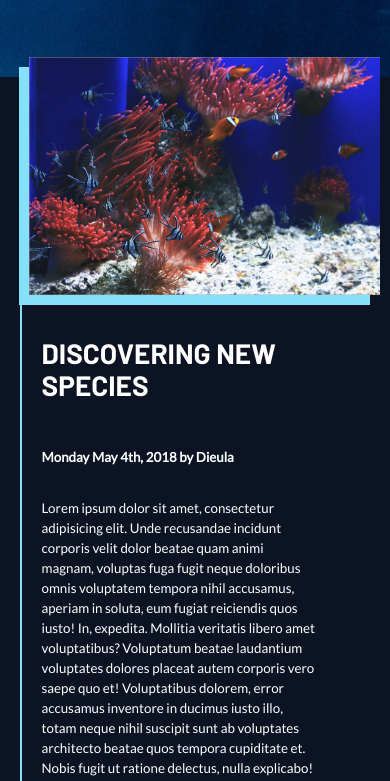
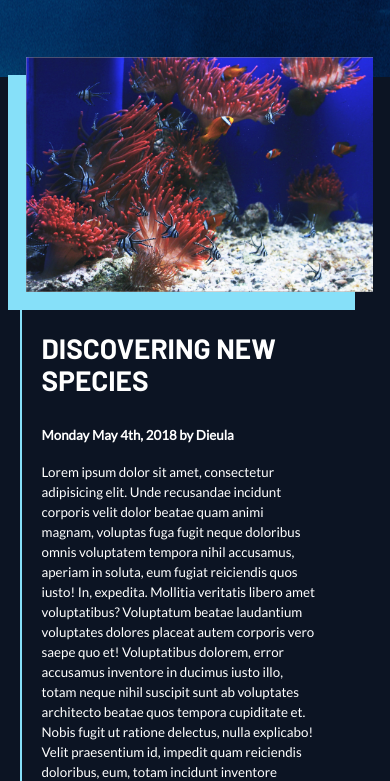
Before and after one commit to tejveena/tejaswini-veena-project1, a plain HTML site: page blog.html in a window 390 px wide. Shown: the part 598-1379 px from the top of the page. Drawn offline with Linux system fonts and the light colour scheme.

Commit message:
final mobile version blog

```diff
--- a/blog.html
+++ b/blog.html
@@ -30,11 +30,11 @@
     <main>
 
         <div class="wrap-blog">
-            <div class="article-img">
-                <img src="./assets/blog-post-image.jpg" alt="fishes and corals in aquarium">
-            </div>
+
             <div class="wrap-article-comment">
-
+                <div class="article-img clearfix">
+                    <img src="./assets/blog-post-image.jpg" alt="fishes and corals in aquarium">
+                </div>
                 <article>
                     <h3>discovering new species</h3>
                     <h4><time datetime="2018-06-04 00:00">Monday May 4th, 2018</time> by Dieula</h4>
--- a/styles/sass/style.scss
+++ b/styles/sass/style.scss
@@ -21,7 +21,7 @@ $fontfm-lato: 'Lato', sans-serif;
 }
 
 // styling home page (mobile first)
-//TODO........................
+
 
 // styling blog post (mobile first)
 .blog h1 {
@@ -54,22 +54,31 @@ nav {
     height: 100%;
     margin: -1rem auto;
 
-    .article-img {
-        box-shadow: -0.5rem 0.5rem #86e0f9;
-        position: relative;
-        left: 2.75%;
-    }
+
     .wrap-article-comment {
         width: 90%;
         margin: 0; //change for desktop
+        display: flex;
+        flex-direction: column;
+        justify-content: space-between;
+        align-items: left; // change for desktop
+
+        .article-img {
+            box-shadow: -0.9rem 0.9rem #86e0f9;
+            position: relative;
+            margin-left: 2%;
+            width: 110%;
+        }
+
 
         article {
-            display: flex;
-            flex-direction: column;
-            justify-content: space-between;
-            align-items: left; // change for desktop
+            // display: flex;
+            // flex-direction: column;
+            // justify-content: space-between;
+            // align-items: left; // change for desktop
             border: 2px solid #86e0f9;
             border-right: none;
+            border-top: none;
             padding: 1rem;
 
             h3 {
```
Also changed, not shown: styles/style.css.
